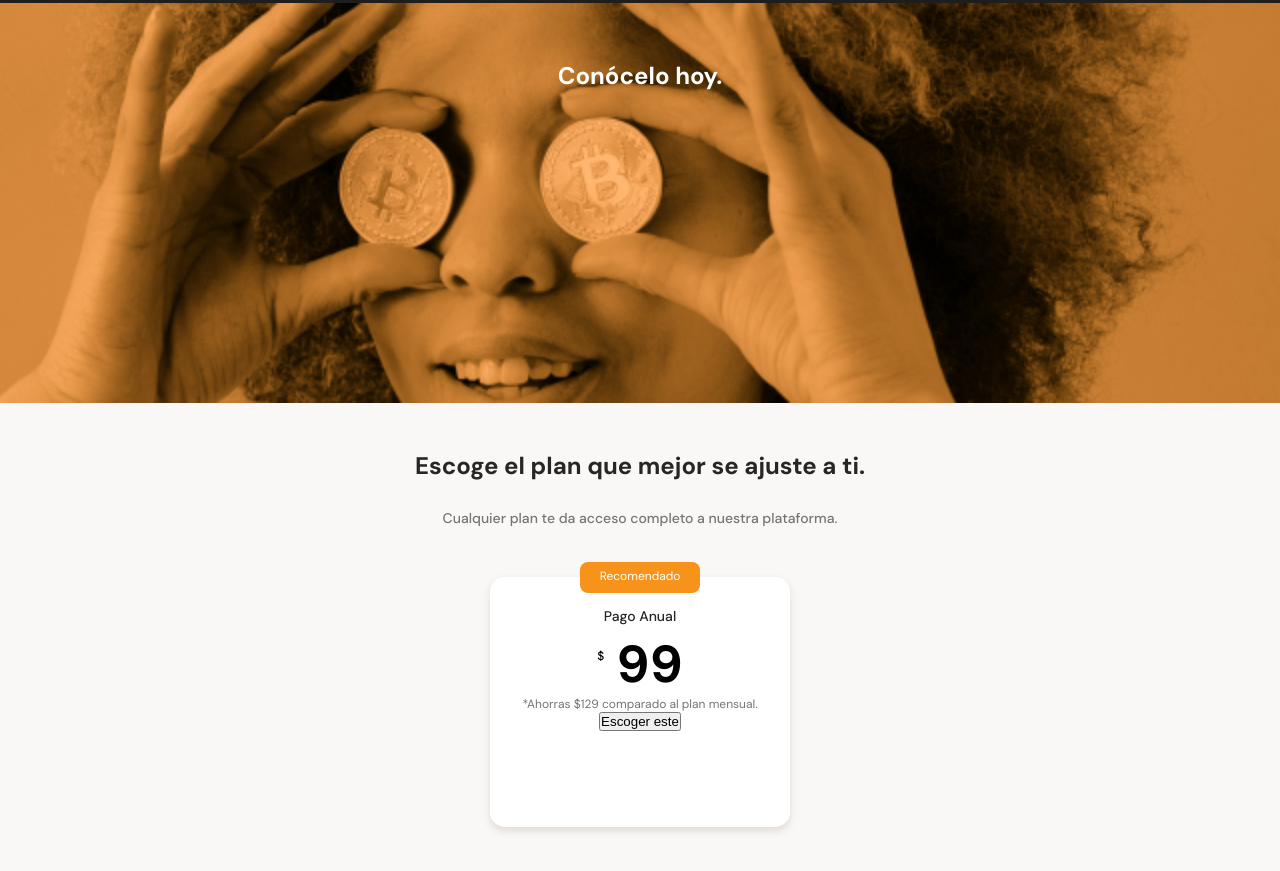
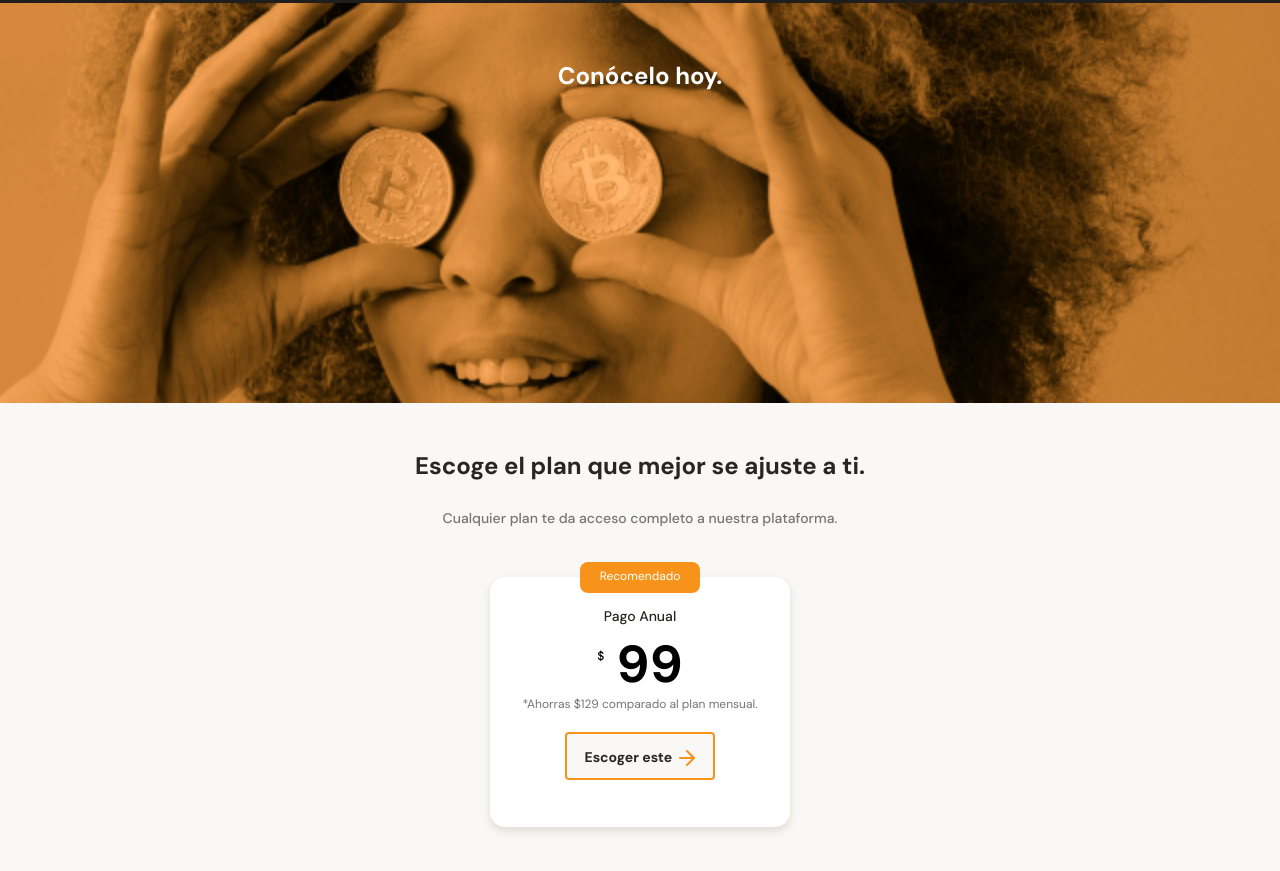
Before and after one commit to gabrielambriz75/Mobile-First, a plain HTML site: page index.html in a window 1280 px wide. Shown: the part 2365-3236 px from the top of the page. Drawn offline with Linux system fonts and the light colour scheme.

Commit message:
Aplicando estilos al botón de call to action

```diff
--- a/style.css
+++ b/style.css
@@ -481,7 +481,7 @@ main {
     color: var(--black);
 }
 
-.plan-card--price{
+.plan-card--price {
     padding: 5px 0;
     font-size: 5.2rem;
     font-weight: bold;
@@ -489,7 +489,7 @@ main {
     color: black;
 }
 
-.plan-card--price span{
+.plan-card--price span {
     font-size: 1.2rem;
     font-weight: 500;
     vertical-align: text-top;
@@ -499,3 +499,25 @@ main {
     font-size: 1.2rem;
     color: #757575;
 }
+
+.plan-card--ca {
+    width: 150px;
+    height: 48px;
+    margin-top: 20px;
+    background-color: #faf8f7;
+    border: 2px solid var(--bitcoin-orange);
+    border-radius: 4px;
+    font-family: "DM Sans", "sans-serif";
+    font-size: 1.4rem;
+    font-weight: bold;
+    line-height: 1.8rem;
+    color: var(--black);
+}
+
+.plan-card--ca span {
+    display: inline-block;
+    width: 20px;
+    height: 20px;
+    background-image: url("./assets/icons/orange-right-arrow.svg");
+    vertical-align: text-bottom;
+}
```
